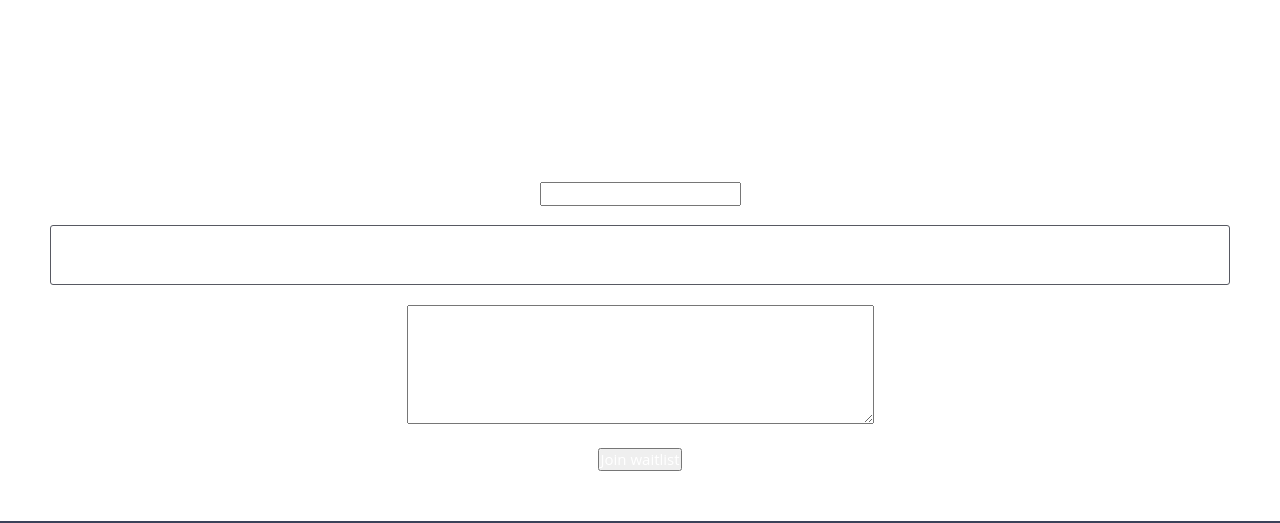
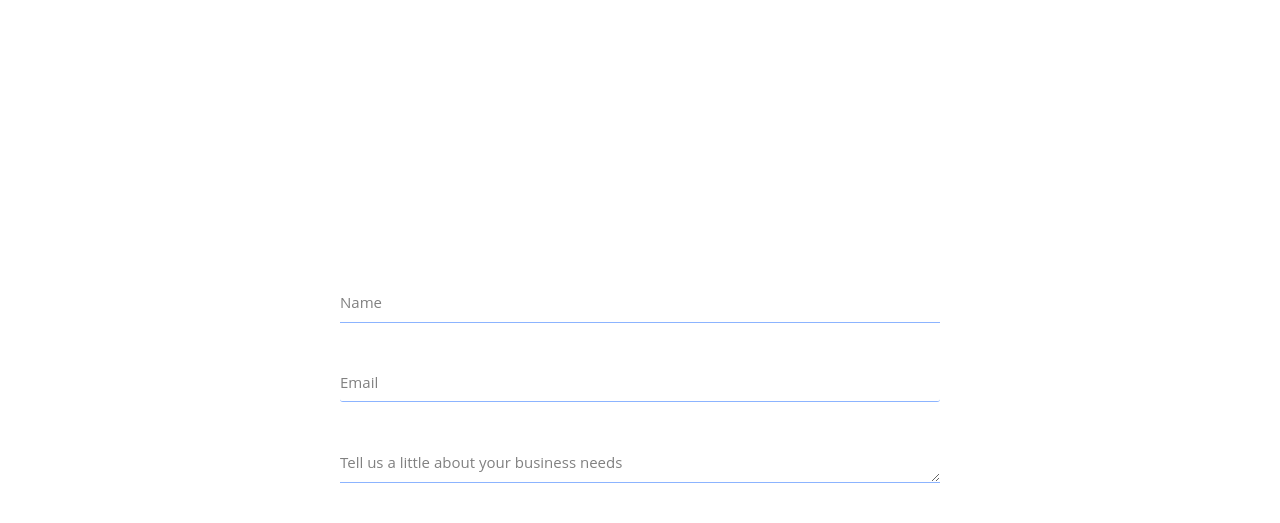
Before and after one commit to F0rgiv/splits-landing, a plain HTML site: page src/waitlist.html in a window 1280 px wide. Shown: the part 73-596 px from the top of the page. Drawn offline with Linux system fonts and the light colour scheme; a script that the page names is missing; files whose address does not match are found by name; a web font is replaced by a local one.

Commit message:
Add form and input styles

```diff
--- a/src/css/main.css
+++ b/src/css/main.css
@@ -269,3 +269,104 @@ footer>*>* {}
 }
 
 /* @main all {width < 800} */
+
+/* Forms and Input */
+.form-wrapper {
+    position: relative;
+    max-width: 40rem;
+    margin: 5rem auto;
+    width: 100%;
+    padding: 3rem 5rem 0;
+    border-radius: 1px;
+    text-align: left;
+}
+
+.input-data {
+    height: 40px;
+    width: 100%;
+    position: relative;
+    margin-bottom:40px;
+
+}
+
+.input-data input,
+.input-data textarea {
+    height: 100%;
+    width: 100%;
+    border: none;
+    font-size: 17px;
+    border-bottom:1px solid rgb(140, 180, 255);
+}
+
+.input-data input:focus ~ label,
+.input-data input:valid ~ label,
+.input-data textarea:focus ~ label,
+.input-data textarea:valid ~ label {
+    transform: translateY(-35px);
+    font-size:14px;
+    color: #ccc;
+    border:none;
+}
+
+
+.input-data label {
+    position: absolute;
+    bottom: 10px;
+    left: 0;
+    color: grey;
+    pointer-events: none;
+    transition: all 0.3s ease;
+}
+
+.input-data .underline {
+    position: absolute;
+    color:grey;
+    bottom:0px;
+    height:2px;
+    width:100%;
+}
+
+.input-data .underline:before {
+    position: absolute;
+    content: "";
+    height:100%;
+    width:100%;
+    background:#357EFF;
+    transform: scaleX(0);
+    transition: transform 0.3s ease;
+}
+
+
+.input-data input:focus ~ .underline:before,
+.input-data input:valid ~ .underline:before,
+.input-data textarea:focus ~ .underline:before,
+.input-data textarea:valid ~ .underline:before {
+    transform: scaleX(1);
+}
+
+
+.button-container {
+    text-align: left;
+}
+
+.button {
+    background-color: #357EFF;
+    border: none;
+    color: white;
+    padding: 16px 32px;
+    text-align: center;
+    font-size: 16px;
+    border-radius: 3px;
+    margin: 4px 2px;
+    margin-left:0px;
+    width: 100%;
+    opacity: 1;
+    transition: 0.3s;
+    display: inline-block;
+    text-decoration: none;
+    cursor: pointer;
+}
+
+.button:hover {
+    opacity: 0.85
+}
```
